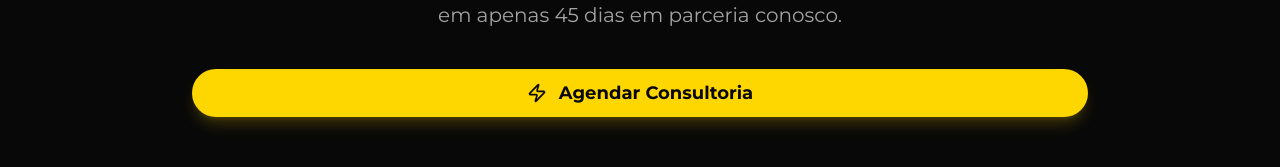
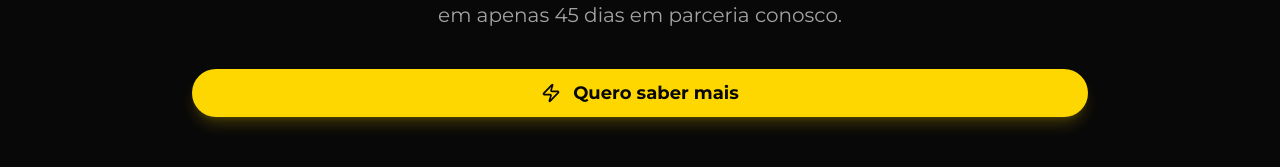
Before and after one commit to marketing02-cmyk/Site-Tech, a React (Vite) app: page / in a window 1280 px wide. Shown: the part 515-682 px from the top of the page. Built offline with nearby package versions, Linux system fonts and the light colour scheme.

Commit message:
feat: Update CTA text for consultancy booking
Changes the call-to-action button text from "Agendar Consultoria" to "Quero saber mais" to encourage more initial engagement and exploration.

```diff
--- a/src/App.tsx
+++ b/src/App.tsx
@@ -103,7 +103,7 @@ export default function App() {
               className="gold-button text-lg px-10 py-4 flex items-center justify-center gap-3 mx-auto group"
             >
               <Zap className="w-5 h-5 fill-gold group-hover:scale-110 transition-transform" />
-              Agendar Consultoria
+              Quero saber mais
             </a>
           </motion.div>
         </div>
```
